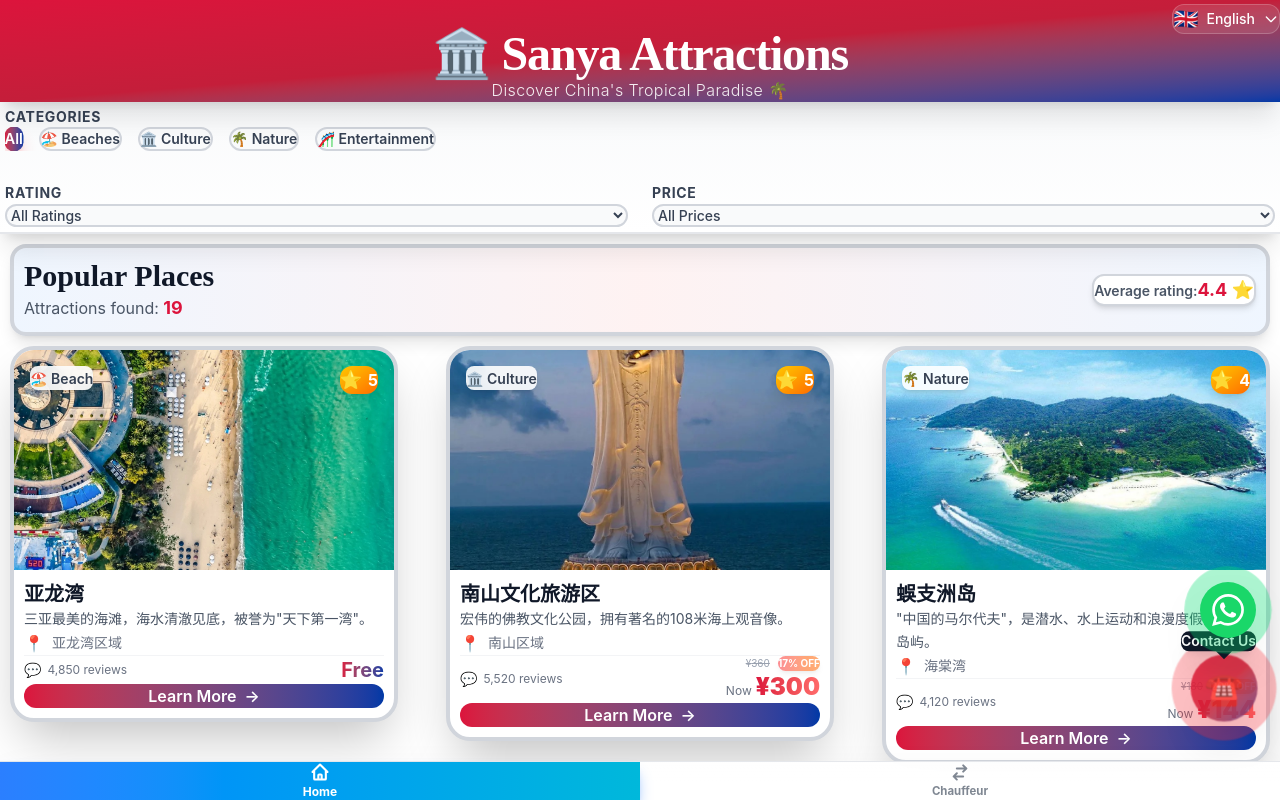
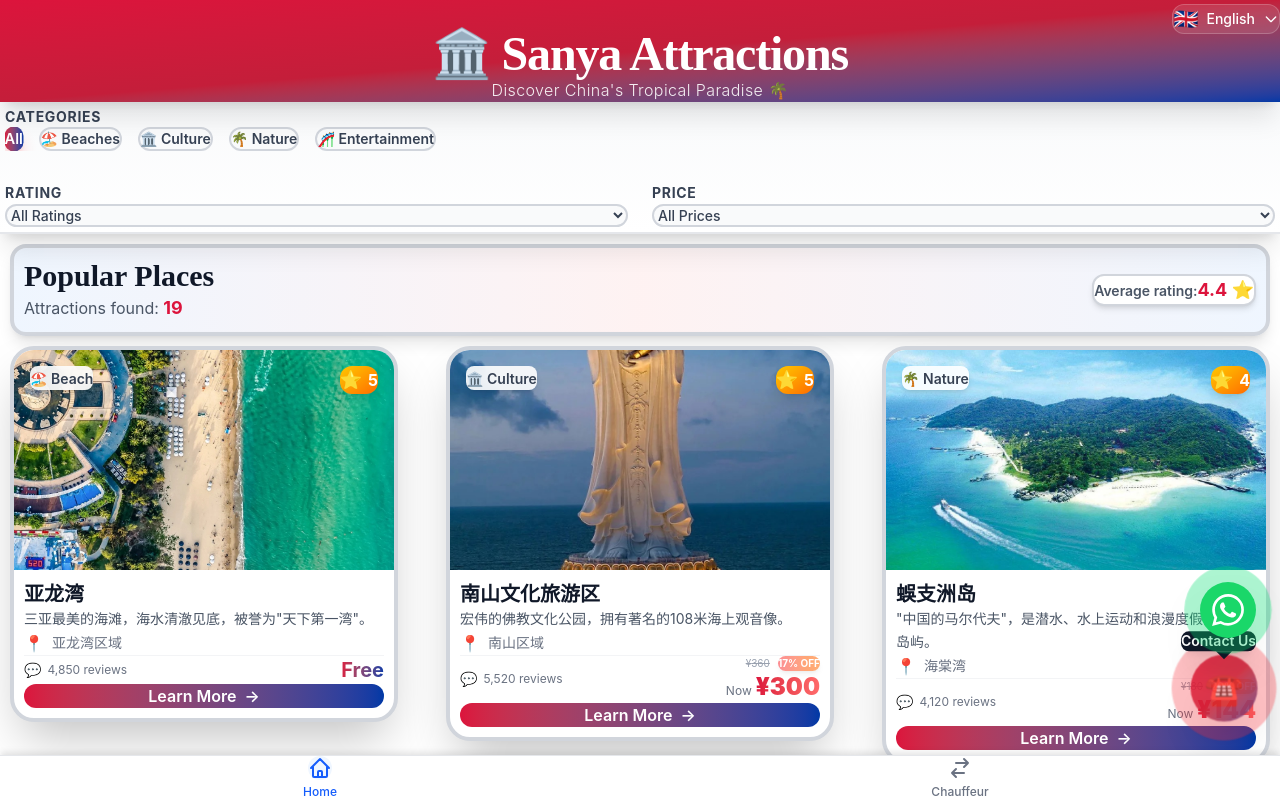
Before and after one commit to metogo/sanya, a Next.js app: page /en in a window 1280 px wide. Shown: the top 800 px of the page. Built offline with nearby package versions, Linux system fonts and the light colour scheme.

Commit message:
feat:重构 性能优化

```diff
--- a/src/app/[locale]/page.tsx
+++ b/src/app/[locale]/page.tsx
@@ -1,8 +1,9 @@
 'use client';
 
-import {useEffect, useMemo, useState} from 'react';
+import {useEffect, useMemo, useState, useCallback} from 'react';
 import {useTranslations} from 'next-intl';
-import {useParams, useRouter} from 'next/navigation';
+import {useParams} from 'next/navigation';
+import {Link} from '@/i18n/routing';
 import {useSpring, animated} from '@react-spring/web';
 import Header from '@/components/Header';
 import HeroBanner from '@/components/HeroBanner';
@@ -17,7 +18,6 @@ import {FilterCategory, FilterPrice, FilterRating} from '@/types/attraction';
 export default function Home() {
     const t = useTranslations();
     const params = useParams();
-    const router = useRouter();
     const locale = params.locale as string;
     const [isLoading, setIsLoading] = useState(true); // 始终从true开始，避免hydration错误
     const [searchQuery, setSearchQuery] = useState('');
@@ -104,6 +104,30 @@ export default function Home() {
         });
     }, [searchQuery, selectedCategory, selectedRating, selectedPrice]);
 
+    // 使用 useCallback 优化事件处理函数
+    const handleSearch = useCallback((query: string) => {
+        setSearchQuery(query);
+    }, []);
+
+    const handleCategoryChange = useCallback((category: FilterCategory) => {
+        setSelectedCategory(category);
+    }, []);
+
+    const handleRatingChange = useCallback((rating: FilterRating) => {
+        setSelectedRating(rating);
+    }, []);
+
+    const handlePriceChange = useCallback((price: FilterPrice) => {
+        setSelectedPrice(price);
+    }, []);
+
+    const handleResetFilters = useCallback(() => {
+        setSearchQuery('');
+        setSelectedCategory('all');
+        setSelectedRating('all');
+        setSelectedPrice('all');
+    }, []);
+
     // 加载状态显示Loading过场
     if (isLoading) {
         return <LoadingScreen />;
@@ -112,7 +136,7 @@ export default function Home() {
     return (
         <div className="min-h-screen bg-white">
             {/* Header */}
-            <Header onSearch={setSearchQuery}/>
+            <Header onSearch={handleSearch}/>
 
             {/* Hero Banner - 使用Vercel CDN自动优化 */}
             <HeroBanner />
@@ -122,9 +146,9 @@ export default function Home() {
                 selectedCategory={selectedCategory}
                 selectedRating={selectedRating}
                 selectedPrice={selectedPrice}
-                onCategoryChange={setSelectedCategory}
-                onRatingChange={setSelectedRating}
-                onPriceChange={setSelectedPrice}
+                onCategoryChange={handleCategoryChange}
+                onRatingChange={handleRatingChange}
+                onPriceChange={handlePriceChange}
             />
 
             {/* 浮动联系按钮 */}
@@ -187,12 +211,7 @@ export default function Home() {
                             {t('main.noResultsDescription')}
                         </p>
                         <button
-                            onClick={() => {
-                                setSearchQuery('');
-                                setSelectedCategory('all');
-                                setSelectedRating('all');
-                                setSelectedPrice('all');
-                            }}
+                            onClick={handleResetFilters}
                             className="px-8 py-3 bg-gradient-to-r from-[#DC143C] to-[#0039A6] text-white font-semibold rounded-xl hover:shadow-xl hover:scale-105 transition-all duration-200"
                         >
                             {t('main.resetFilters')}
@@ -202,7 +221,7 @@ export default function Home() {
             </main>
 
             {/* Bottom Navigation Menu */}
-            <BottomMenu locale={locale} router={router} currentPage="home" t={t} />
+            <BottomMenu locale={locale} currentPage="home" t={t} />
 
             {/* Footer */}
             <footer className="mt-16 mb-20 bg-gradient-to-br from-[#DC143C] via-[#C41E3A] to-[#0039A6] text-white py-12">
@@ -230,7 +249,7 @@ export default function Home() {
     );
 }
 
-function BottomMenu({ locale, router, currentPage, t }: { locale: string; router: any; currentPage: 'home' | 'chauffeur'; t: any }) {
+function BottomMenu({ locale, currentPage, t }: { locale: string; currentPage: 'home' | 'chauffeur'; t: any }) {
     const homeActive = currentPage === 'home';
     const chauffeurActive = currentPage === 'chauffeur';
 
@@ -246,67 +265,35 @@ function BottomMenu({ locale, router, currentPage, t }: { locale: string; router
         config: { tension: 300, friction: 20 }
     });
 
-    const handleHomeClick = (e: any) => {
-        setTimeout(() => {
-            router.push(`/${locale}`);
-        }, 0);
-    };
-
-    const handleChauffeurClick = (e: any) => {
-        setTimeout(() => {
-            router.push(`/${locale}/chauffeur`);
-        }, 0);
-    };
-
     return (
-        <div className="fixed bottom-0 left-0 right-0 bg-gradient-to-t from-white via-white to-white/95 backdrop-blur-xl border-t border-gray-200 shadow-2xl z-50">
+        <div className="fixed bottom-0 left-0 right-0 bg-white border-t border-gray-200 shadow-[0_-4px_6px_-1px_rgba(0,0,0,0.1)] z-[9999] pb-safe">
             <div className="max-w-[1400px] mx-auto px-4">
-                <div className="flex items-center py-2">
-                    <animated.button
-                        onClick={handleHomeClick}
-                        onTouchStart={(e) => {
-                            e.currentTarget.style.transform = 'scale(0.95)';
-                        }}
-                        onTouchEnd={(e) => {
-                            e.currentTarget.style.transform = 'scale(1)';
-                            handleHomeClick(e);
-                        }}
-                        style={homeSpring}
-                        className="relative flex-1 flex flex-col items-center gap-1 py-2 group cursor-pointer touch-manipulation active:scale-95"
-                    >
-                        <div className={`absolute inset-0 bg-gradient-to-r from-blue-500 to-cyan-500 transition-all duration-300 shadow-lg ${homeActive ? 'opacity-100 shadow-blue-500/50' : 'opacity-0 group-hover:opacity-100 group-hover:shadow-blue-500/50'}`}></div>
-                        <div className="relative flex flex-col items-center gap-0.5">
-                            <svg className={`w-5 h-5 transform group-hover:scale-110 transition-transform duration-300 ${homeActive ? 'text-white' : 'text-gray-600 group-hover:text-white'}`} fill="none" stroke="currentColor" viewBox="0 0 24 24">
-                                <path strokeLinecap="round" strokeLinejoin="round" strokeWidth={2.5} d="M3 12l2-2m0 0l7-7 7 7M5 10v10a1 1 0 001 1h3m10-11l2 2m-2-2v10a1 1 0 01-1 1h-3m-6 0a1 1 0 001-1v-4a1 1 0 011-1h2a1 1 0 011 1v4a1 1 0 001 1m-6 0h6" />
-                            </svg>
-                            <span className={`text-xs font-bold transition-colors duration-300 ${homeActive ? 'text-white' : 'text-gray-600 group-hover:text-white'}`}>
+                <div className="flex items-center justify-around py-2">
+                    <Link href="/" className="flex-1 max-w-[120px]">
+                        <div className="flex flex-col items-center gap-1 py-2 cursor-pointer">
+                            <div className={`p-1.5 rounded-full transition-colors duration-300 ${homeActive ? 'bg-blue-50 text-blue-600' : 'text-gray-500'}`}>
+                                <svg className="w-6 h-6" fill="none" stroke="currentColor" viewBox="0 0 24 24">
+                                    <path strokeLinecap="round" strokeLinejoin="round" strokeWidth={2} d="M3 12l2-2m0 0l7-7 7 7M5 10v10a1 1 0 001 1h3m10-11l2 2m-2-2v10a1 1 0 01-1 1h-3m-6 0a1 1 0 001-1v-4a1 1 0 011-1h2a1 1 0 011 1v4a1 1 0 001 1m-6 0h6" />
+                                </svg>
+                            </div>
+                            <span className={`text-xs font-medium transition-colors duration-300 ${homeActive ? 'text-blue-600' : 'text-gray-500'}`}>
                                 {t('menu.home')}
                             </span>
                         </div>
-                    </animated.button>
+                    </Link>
 
-                    <animated.button
-                        onClick={handleChauffeurClick}
-                        onTouchStart={(e) => {
-                            e.currentTarget.style.transform = 'scale(0.95)';
-                        }}
-                        onTouchEnd={(e) => {
-                            e.currentTarget.style.transform = 'scale(1)';
-                            handleChauffeurClick(e);
-                        }}
-                        style={chauffeurSpring}
-                        className="relative flex-1 flex flex-col items-center gap-1 py-2 group cursor-pointer touch-manipulation active:scale-95"
-                    >
-                        <div className={`absolute inset-0 bg-gradient-to-r from-purple-500 to-pink-500 transition-all duration-300 shadow-lg ${chauffeurActive ? 'opacity-100 shadow-purple-500/50' : 'opacity-0 group-hover:opacity-100 group-hover:shadow-purple-500/50'}`}></div>
-                        <div className="relative flex flex-col items-center gap-0.5">
-                            <svg className={`w-5 h-5 transform group-hover:scale-110 transition-all duration-300 ${chauffeurActive ? 'text-white' : 'text-gray-600 group-hover:text-white'}`} fill="none" stroke="currentColor" viewBox="0 0 24 24">
-                                <path strokeLinecap="round" strokeLinejoin="round" strokeWidth={2.5} d="M8 7h12m0 0l-4-4m4 4l-4 4m0 6H4m0 0l4 4m-4-4l4-4" />
-                            </svg>
-                            <span className={`text-xs font-bold transition-colors duration-300 ${chauffeurActive ? 'text-white' : 'text-gray-600 group-hover:text-white'}`}>
+                    <Link href="/chauffeur" className="flex-1 max-w-[120px]">
+                        <div className="flex flex-col items-center gap-1 py-2 cursor-pointer">
+                            <div className={`p-1.5 rounded-full transition-colors duration-300 ${chauffeurActive ? 'bg-purple-50 text-purple-600' : 'text-gray-500'}`}>
+                                <svg className="w-6 h-6" fill="none" stroke="currentColor" viewBox="0 0 24 24">
+                                    <path strokeLinecap="round" strokeLinejoin="round" strokeWidth={2} d="M8 7h12m0 0l-4-4m4 4l-4 4m0 6H4m0 0l4 4m-4-4l4-4" />
+                                </svg>
+                            </div>
+                            <span className={`text-xs font-medium transition-colors duration-300 ${chauffeurActive ? 'text-purple-600' : 'text-gray-500'}`}>
                                 {t('menu.chauffeur')}
                             </span>
                         </div>
-                    </animated.button>
+                    </Link>
                 </div>
             </div>
         </div>
--- a/src/components/AttractionCard.tsx
+++ b/src/components/AttractionCard.tsx
@@ -2,18 +2,17 @@
 
 import {Attraction} from '@/types/attraction';
 import Image from 'next/image';
-import {useState} from 'react';
+import {useState, memo} from 'react';
 import {useTranslations, useLocale} from 'next-intl';
-import {useRouter} from 'next/navigation';
+import {Link} from '@/i18n/routing';
 
 interface AttractionCardProps {
     attraction: Attraction;
 }
 
-export default function AttractionCard({attraction}: AttractionCardProps) {
+function AttractionCard({attraction}: AttractionCardProps) {
     const t = useTranslations('card');
     const locale = useLocale();
-    const router = useRouter();
     const [imageError, setImageError] = useState(false);
 
     // Get localized content based on current locale
@@ -169,30 +168,21 @@ export default function AttractionCard({attraction}: AttractionCardProps) {
                 </div>
 
                 {/* Button */}
-                <button
+                <Link
+                    href={`/attractions/${attraction.id}`}
                     onClick={() => {
                         // 保存当前滚动位置
                         sessionStorage.setItem('scrollPosition', window.scrollY.toString());
-                        router.push(`/${locale}/attractions/${attraction.id}`);
                     }}
-                    onTouchStart={(e) => {
-                        e.currentTarget.style.transform = 'scale(0.98)';
-                    }}
-                    onTouchEnd={(e) => {
-                        e.currentTarget.style.transform = 'scale(1)';
-                        // 保存当前滚动位置
-                        sessionStorage.setItem('scrollPosition', window.scrollY.toString());
-                        setTimeout(() => {
-                            router.push(`/${locale}/attractions/${attraction.id}`);
-                        }, 0);
-                    }}
-                    className="w-full py-3.5 bg-gradient-to-r from-[#DC143C] to-[#0039A6] text-white font-semibold rounded-xl hover:shadow-xl hover:shadow-red-500/30 hover:scale-[1.02] active:scale-[0.98] transition-all duration-200 group-hover:from-[#C41E3A] group-hover:to-[#002D80] touch-manipulation">
-          <span className="flex items-center justify-center gap-2">
-            {t('details')}
-            <span className="group-hover:translate-x-1 transition-transform">→</span>
-          </span>
-                </button>
+                    className="block w-full py-3.5 bg-gradient-to-r from-[#DC143C] to-[#0039A6] text-white font-semibold rounded-xl hover:shadow-xl hover:shadow-red-500/30 hover:scale-[1.02] active:scale-[0.98] transition-all duration-200 group-hover:from-[#C41E3A] group-hover:to-[#002D80] touch-manipulation text-center">
+                    <span className="flex items-center justify-center gap-2">
+                        {t('details')}
+                        <span className="group-hover:translate-x-1 transition-transform">→</span>
+                    </span>
+                </Link>
             </div>
         </div>
     );
 }
+
+export default memo(AttractionCard);
--- a/src/components/FilterBar.tsx
+++ b/src/components/FilterBar.tsx
@@ -81,7 +81,6 @@ export default function FilterBar({
                     const shouldBeCompact = scrollY > SCROLL_THRESHOLD;
 
                     if (shouldBeCompact !== isCompactRef.current) {
-                        console.log(`🔄 [FilterBar] ${isCompactRef.current ? '紧凑' : '宽松'} -> ${shouldBeCompact ? '紧凑' : '宽松'} (滚动: ${scrollY}px)`);
                         isCompactRef.current = shouldBeCompact;
                         setIsCompact(shouldBeCompact);
                     }
@@ -92,8 +91,6 @@ export default function FilterBar({
             }
         };
 
-        const initialScrollY = window.scrollY || window.pageYOffset;
-        console.log(`✅ [FilterBar] 初始化 - 滚动: ${initialScrollY}px, 阈值: 300px`);
         handleScroll();
 
         window.addEventListener('scroll', handleScroll, { passive: true });
```
Also changed, not shown: src/app/[locale]/layout.tsx (+6 -3 lines), src/components/HeroBanner.tsx (+1 -16 lines).
